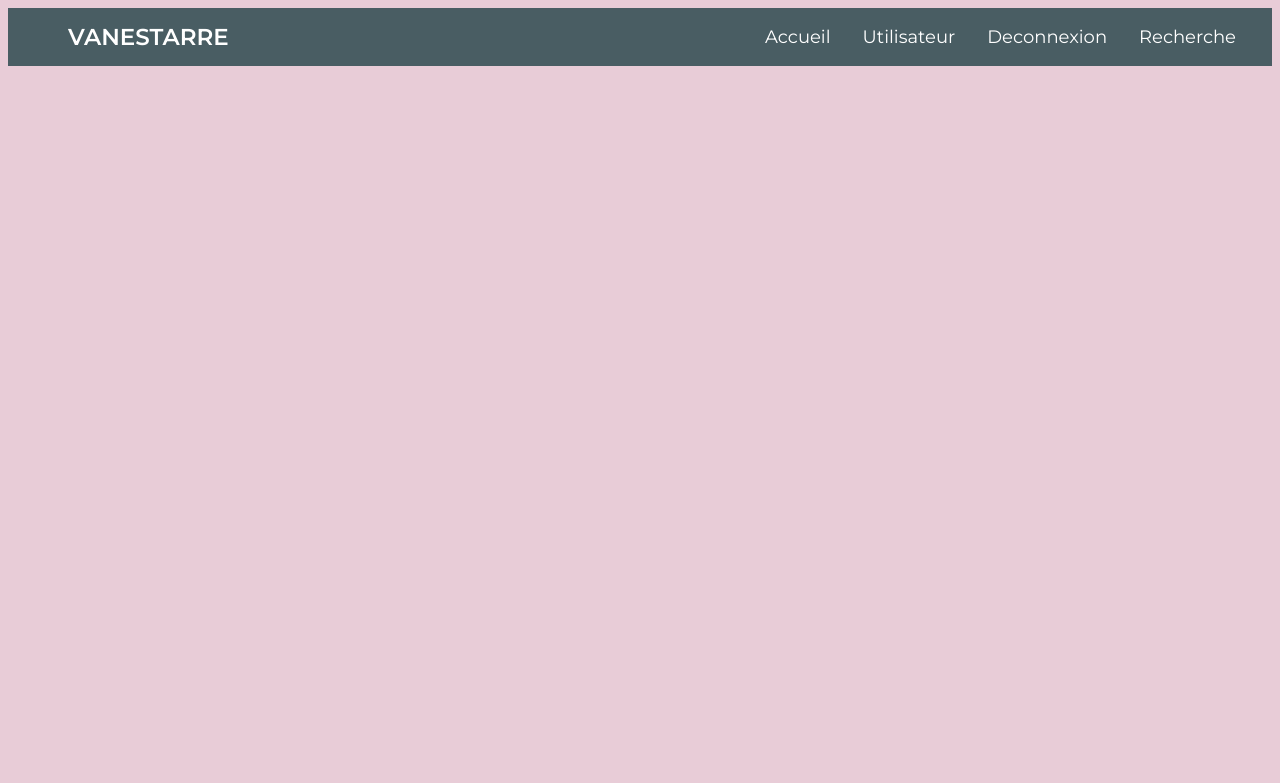
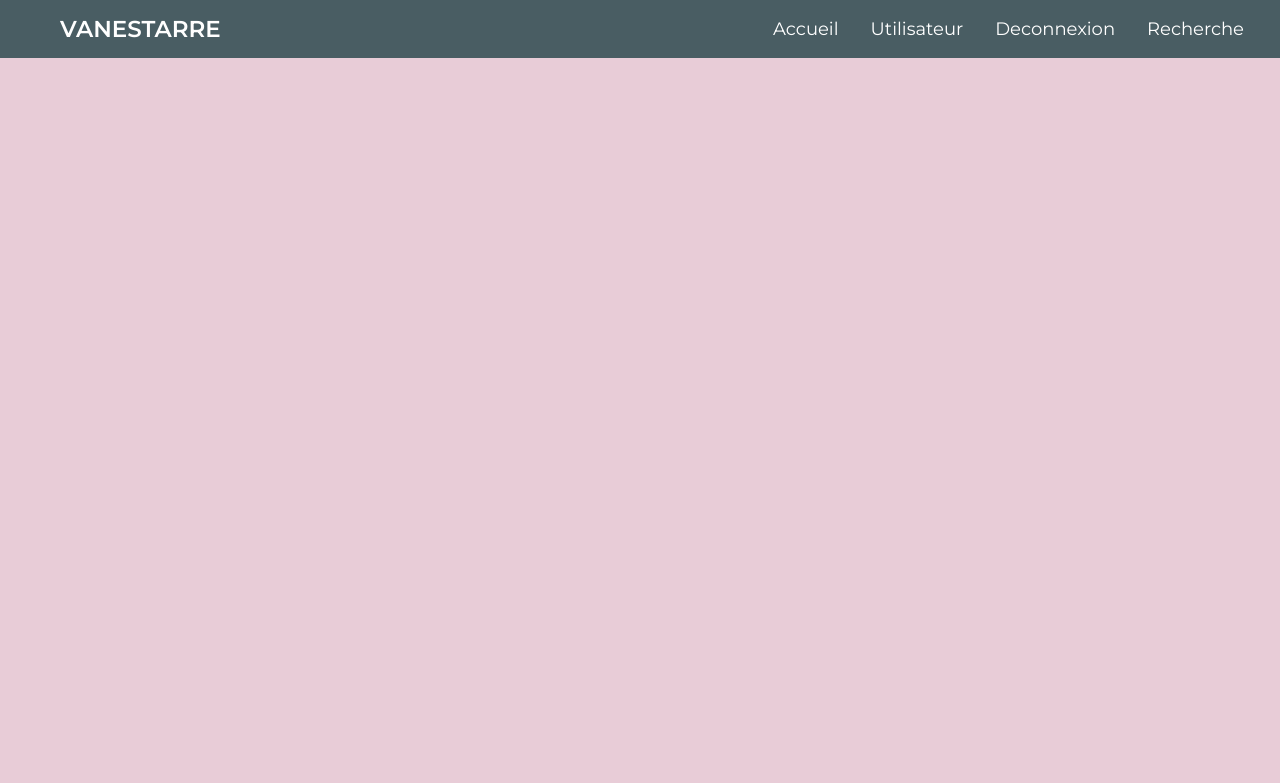
Before and after one commit to houlaidahamada/Projet-Web, a PHP site: page /pages/user.php in a window 1280 px wide. Shown: the top 783 px of the page. Run offline with PHP 8.4, Linux system fonts and the light colour scheme; the visitor is signed in with stand-in values (Sample User, id 1).

Commit message:
Margin et Padding User

```diff
--- a/pages/user.php
+++ b/pages/user.php
@@ -42,6 +42,6 @@ if(!isset($_SESSION['suid']))
         </nav>
 </header>
 
-<body>
+<body id="userBody">
 
 </body>
--- a/style/style.css
+++ b/style/style.css
@@ -77,6 +77,13 @@ nav ul li.btn.hide i:before{
   nav ul li.btn{
     display: block;
   }
+}
+
+/*   Page Utilisateur    */
+#userBody
+{
+    margin: 0;
+    padding: 0;
 }
 
 /* corps de la page */
```
